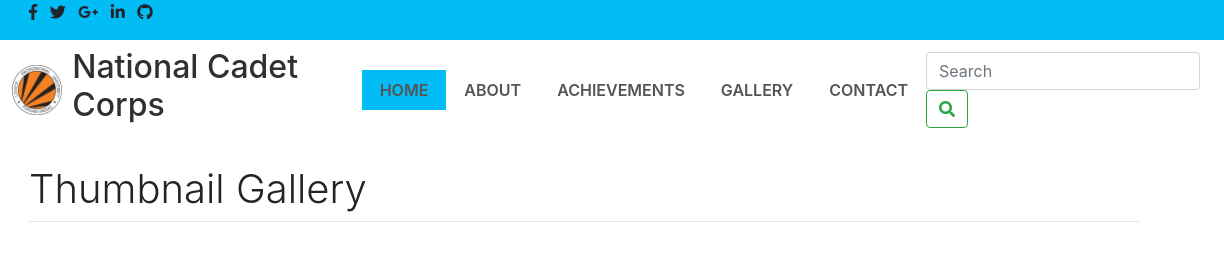
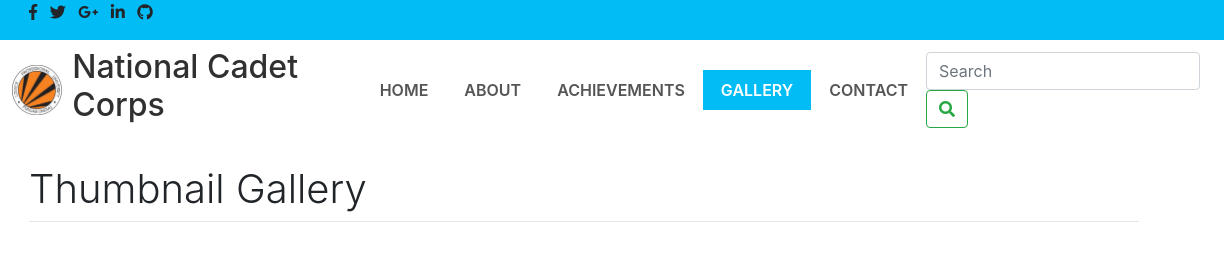
Before and after one commit to togikirankumar/Project, a website: page public/gallery.html in a window 1280 px wide. Shown: the top 267 px of the page, 56-1280 px from the left. Drawn offline with nearby package versions, Linux system fonts and the light colour scheme.

Commit message:
gallery link update

```diff
--- a/public/gallery.html
+++ b/public/gallery.html
@@ -52,7 +52,7 @@
  		 </button>
 		  <div class="collapse navbar-collapse" id="navbarNav">
 		    <ul class="navbar-nav ml-auto">
-		      <li class="nav-item active" style="background:#02bcf5;">
+		      <li class="nav-item active" >
 		        <a class="nav-link" href="index.html">HOME</a>
 		      </li>
 		      <li class="nav-item">
@@ -61,8 +61,8 @@
 		      <li class="nav-item">
 		        <a class="nav-link" href="#">ACHIEVEMENTS</a>
 		      </li>
-		      <li class="nav-item">
-		        <a class="nav-link" href="#" tabindex="-1">GALLERY</a>
+		      <li class="nav-item" style="background:#02bcf5;">
+		        <a class="nav-link text-white" href="#" tabindex="-1">GALLERY</a>
 		      </li>
 		      <li class="nav-item">
 		        <a class="nav-link" href="#" tabindex="-1">CONTACT</a>
```
Also changed, not shown: public/about.html (+2 -2 lines), public/index.html (+2 -2 lines).
